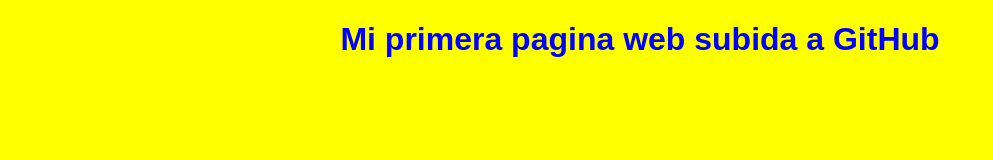
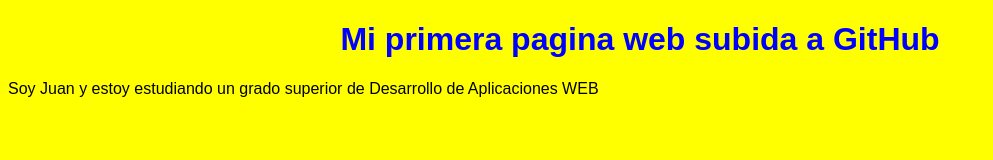
Before and after one commit to JuanAlejandroHS/JuanAlejandroHS.github.io, a plain HTML site: page index.html in a window 1280 px wide. Shown: the whole page, without its empty margins (0-993 px from the left). Drawn offline with Linux system fonts and the light colour scheme.

Commit message:
Añadimos un nuevo parrafo

```diff
--- a/index.html
+++ b/index.html
@@ -8,5 +8,6 @@
 </head>
 <body>
     <h1>Mi primera pagina web  subida a GitHub</h1>
+    <p>Soy Juan y estoy estudiando un grado superior de Desarrollo de Aplicaciones WEB</p>
 </body>
 </html>
```
